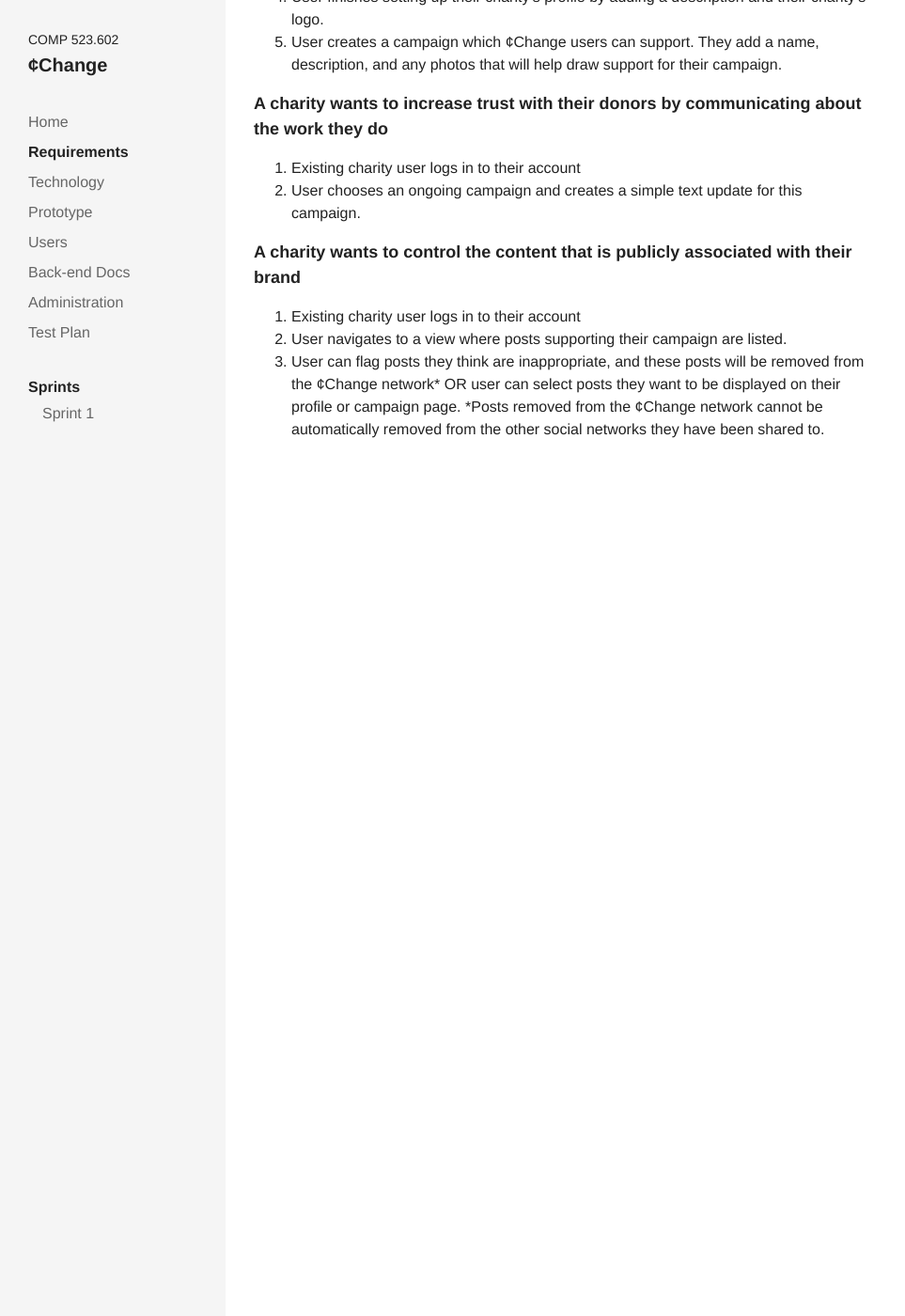
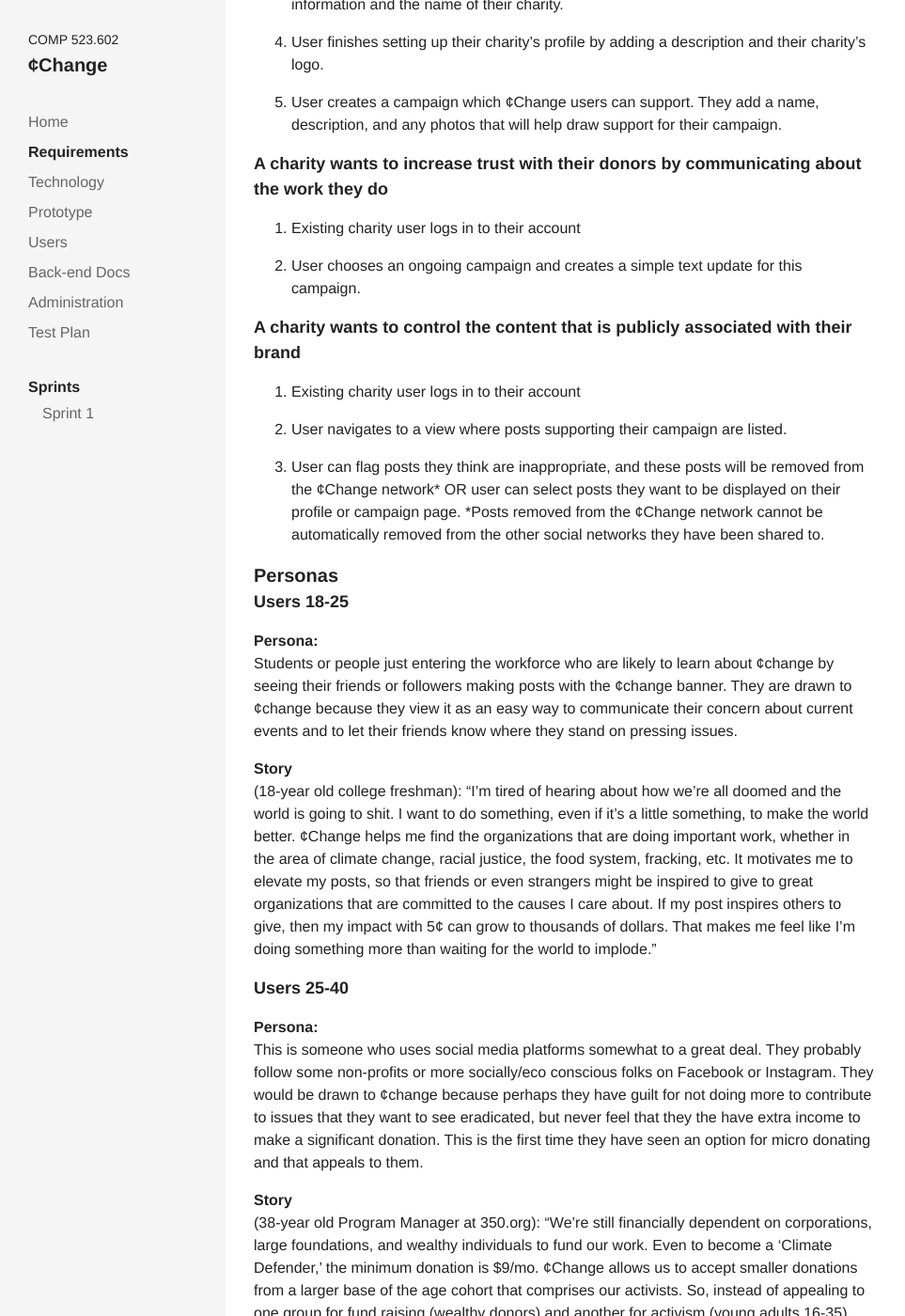
Before and after one commit to comp523-602/cchange-project, a Jekyll site: the page built from requirements.markdown, in a window 1280 px wide and 1400 px high, scrolled down 2617 px. Shown: the whole window at 94% size, without its empty margins (0-963 px from the left). Built offline with Jekyll 4.4.1, drawn with Linux system fonts in a browser that asks for light colours; our own code applies the rules of GitHub Pages for plain Markdown files; before the commit the page ends 3132 px from its top, so only the background shows below that; some of the changed text lies outside the part shown.

Commit message:
Updated Requirements

```diff
--- a/requirements.markdown
+++ b/requirements.markdown
@@ -16,7 +16,6 @@
 ¢Change is a photo filter app that uses micro-donations to share awareness, support non-profit organizations and effortlessly make an impact.
 
 ## User Stories
-
 
 ### Someone wants to support a cause they care about
 
@@ -81,19 +80,56 @@
 3. User browses for ongoing campaigns and donates to these campaigns OR users browses for recent or local posts and donates to the campaigns these posts supports
 
 ### A charity wants to increase publicity about their causes and raise money for their cause
+
 This user helps run and manage a non-profit and wants to garner support using ¢Change.
+
 1. User requests an invitation to ¢Change.
+
 2. ADMIN: ¢Change administrators review the user's charity, and potentially invite the user to join.
+
 3. User clicks a link in the invitation email and is prompted to create an account with their information and the name of their charity.
+
 4. User finishes setting up their charity's profile by adding a description and their charity's logo.
+
 5. User creates a campaign which ¢Change users can support. They add a name, description, and any photos that will help draw support for their campaign.
 
 ### A charity wants to increase trust with their donors by communicating about the work they do
+
 1. Existing charity user logs in to their account
+
 2. User chooses an ongoing campaign and creates a simple text update for this campaign.
 
 ### A charity wants to control the content that is publicly associated with their brand
+
 1. Existing charity user logs in to their account
+
 2. User navigates to a view where posts supporting their campaign are listed.
-3. User can flag posts they think are inappropriate, and these posts will be removed from the ¢Change network* OR user can select posts they want to be displayed on their profile or campaign page.
-*Posts removed from the ¢Change network cannot be automatically removed from the other social networks they have been shared to.
+
+3. User can flag posts they think are inappropriate, and these posts will be removed from the ¢Change network\* OR user can select posts they want to be displayed on their profile or campaign page.
+   \*Posts removed from the ¢Change network cannot be automatically removed from the other social networks they have been shared to.
+
+## Personas
+
+### Users 18-25
+
+**Persona:**
+Students or people just entering the workforce who are likely to learn about ¢change by seeing their friends or followers making posts with the ¢change banner. They are drawn to ¢change because they view it as an easy way to communicate their concern about current events and to let their friends know where they stand on pressing issues.
+
+**Story**
+(18-year old college freshman): “I’m tired of hearing about how we’re all doomed and the world is going to shit. I want to do something, even if it’s a little something, to make the world better. ¢Change helps me find the organizations that are doing important work, whether in the area of climate change, racial justice, the food system, fracking, etc. It motivates me to elevate my posts, so that friends or even strangers might be inspired to give to great organizations that are committed to the causes I care about. If my post inspires others to give, then my impact with 5¢ can grow to thousands of dollars. That makes me feel like I’m doing something more than waiting for the world to implode.”
+
+### Users 25-40
+
+**Persona:**
+This is someone who uses social media platforms somewhat to a great deal. They probably follow some non-profits or more socially/eco conscious folks on Facebook or Instagram. They would be drawn to ¢change because perhaps they have guilt for not doing more to contribute to issues that they want to see eradicated, but never feel that they the have extra income to make a significant donation. This is the first time they have seen an option for micro donating and that appeals to them.
+
+**Story**
+(38-year old Program Manager at 350.org): “We’re still financially dependent on corporations, large foundations, and wealthy individuals to fund our work. Even to become a ‘Climate Defender,’ the minimum donation is $9/mo. ¢Change allows us to accept smaller donations from a larger base of the age cohort that comprises our activists. So, instead of appealing to one group for fund raising (wealthy donors) and another for activism (young adults 16-35), ¢Change gives us a new avenue to engage more deeply with our target audience. Because their finance model aggregates micro-donations, we don’t have to deal to the administrative challenge of small donors. Instead we get an annual charitable gift summary on 12/1, and they handle the receipt to donors for tax purposes. All we have to do is post activities and events and repost some of the photos that generate the highest collective giving.”
+
+### Users 40-60
+
+**Persona:**
+These are folks who maybe use Facebook, but might not use other social media platforms as much. They are long time supporters or have recently become supporters of different non-profit organizations. They get an email from the organizations they support, telling them about ¢change. The organizations assure them that ¢change has a secure banking system and that it has their seal of approval. Maybe most of these people don’t think about it much, maybe they tell their kids about it. The next time there is a current event crisis that relates to one of the non-profits they support, they get another email asking them to help, and using ¢change is one of the ways they can do that.
+
+**Story**
+(46-year old High School English Teacher): “My students ask me what they can do. They’re beyond being angry and I haven’t know wht to offer them. ¢Change is a way to learn about all the great things that are happening in the world that the mass media and even social media rarely talk about. They have no idea that there’s an NGO in Tanzania called Apopo that has trained rats to sniff our landmines. It is saving thousands of lives and maimings ever year. In fact, there are over two million great organizations that are helping improve life on Earth. ¢Change is fun to browse and learn about those worthy organizations. They can make a nominal donation and perhaps they will find themselves working for one of these great organizations later in life.”
```
